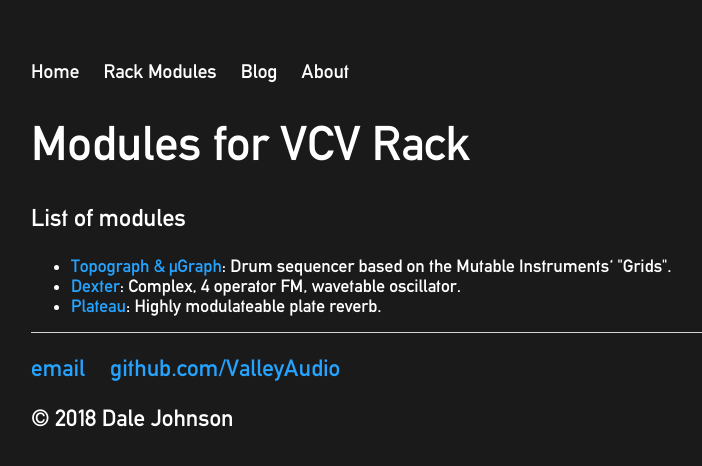
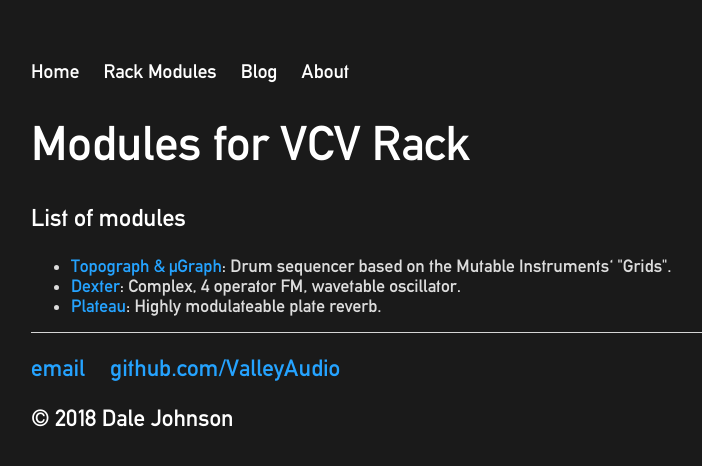
Before and after one commit to ValleyAudio/ValleyAudio.github.io, a Jekyll site: the page built from rack/index.html, in a window 1280 px wide. Shown: the top 466 px of the page, without its empty margins (161-863 px from the left). Built offline with Jekyll 4.4.1, drawn with Linux system fonts in a browser that asks for light colours.

Commit message:
Darkened list colour

```diff
--- a/css/main.css
+++ b/css/main.css
@@ -89,5 +89,5 @@
     padding: 0px;
     font-weight: normal;
     font-size: 1.1em;
-    color: #FFFFFF;
+    color: #DDDDDD;
 }
```
